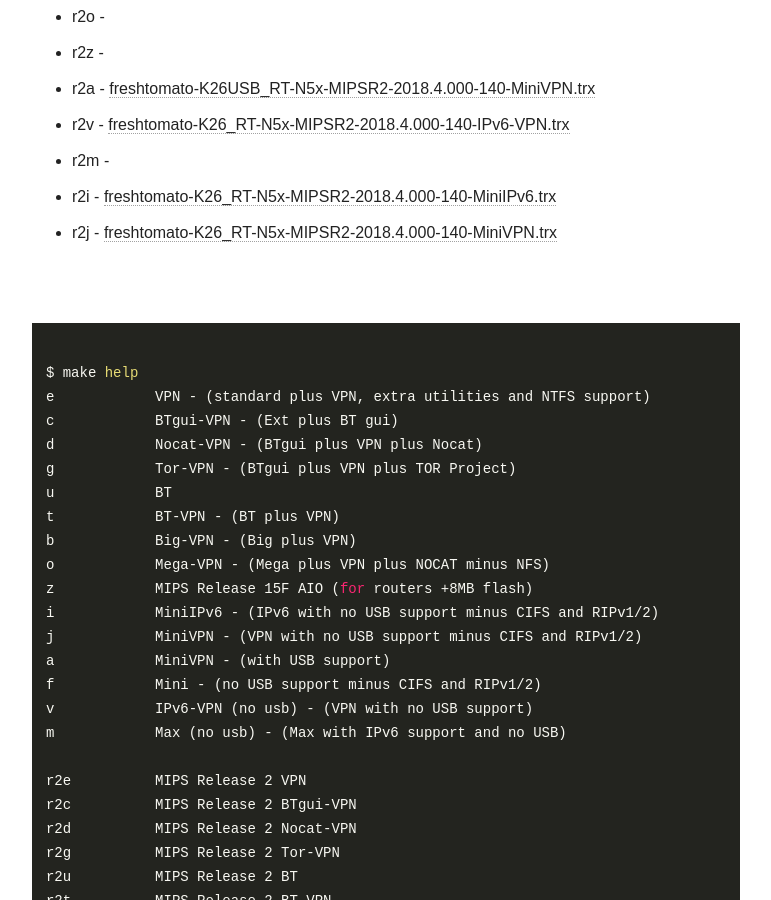
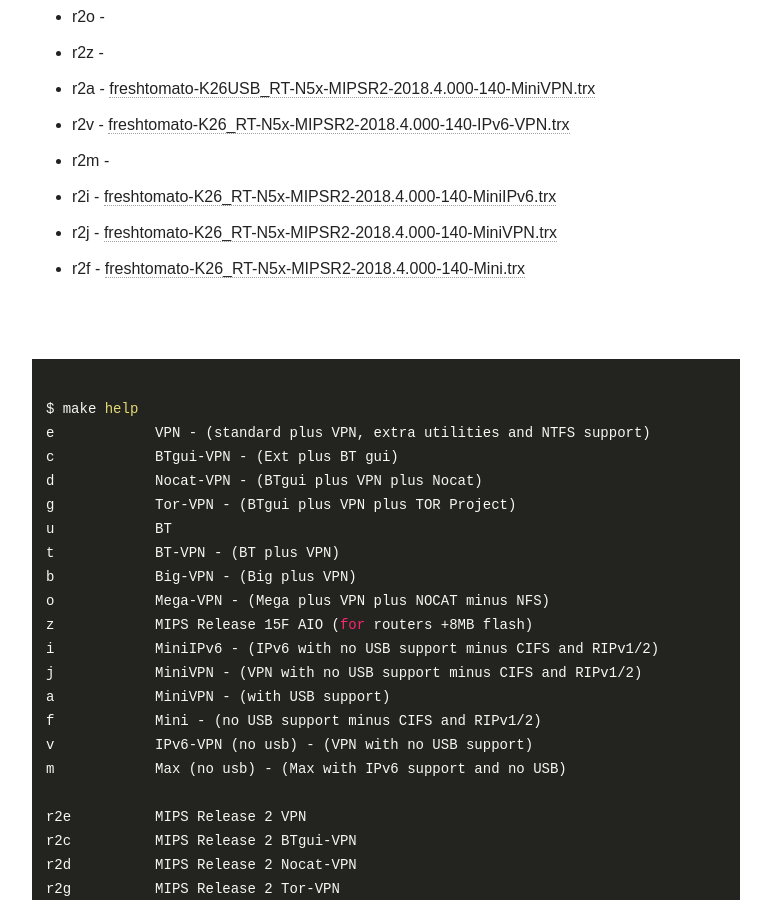
Before and after one commit to oglopss/freshtomato-mips-ci-jekyll, a Jekyll site: the page built from index.html, in a window 1280 px wide and 900 px high, scrolled down 883 px. Shown: the whole window, without its empty margins (254-1025 px from the left). Built offline with Jekyll 4.4.1, drawn with Linux system fonts in a browser that asks for light colours; nearby versions of some CDN libraries.

Commit message:
Travis build 11 r2f pushed to gh-pages

```diff
--- a/_data/ss.yml
+++ b/_data/ss.yml
@@ -14,3 +14,4 @@
   - 0011 r2v freshtomato-K26_RT-N5x-MIPSR2-2018.4.000-140-IPv6-VPN.trx
   - 0013 r2i freshtomato-K26_RT-N5x-MIPSR2-2018.4.000-140-MiniIPv6.trx
   - 0014 r2j freshtomato-K26_RT-N5x-MIPSR2-2018.4.000-140-MiniVPN.trx
+  - 0015 r2f freshtomato-K26_RT-N5x-MIPSR2-2018.4.000-140-Mini.trx
```
Also changed, not shown: 1 other file.
